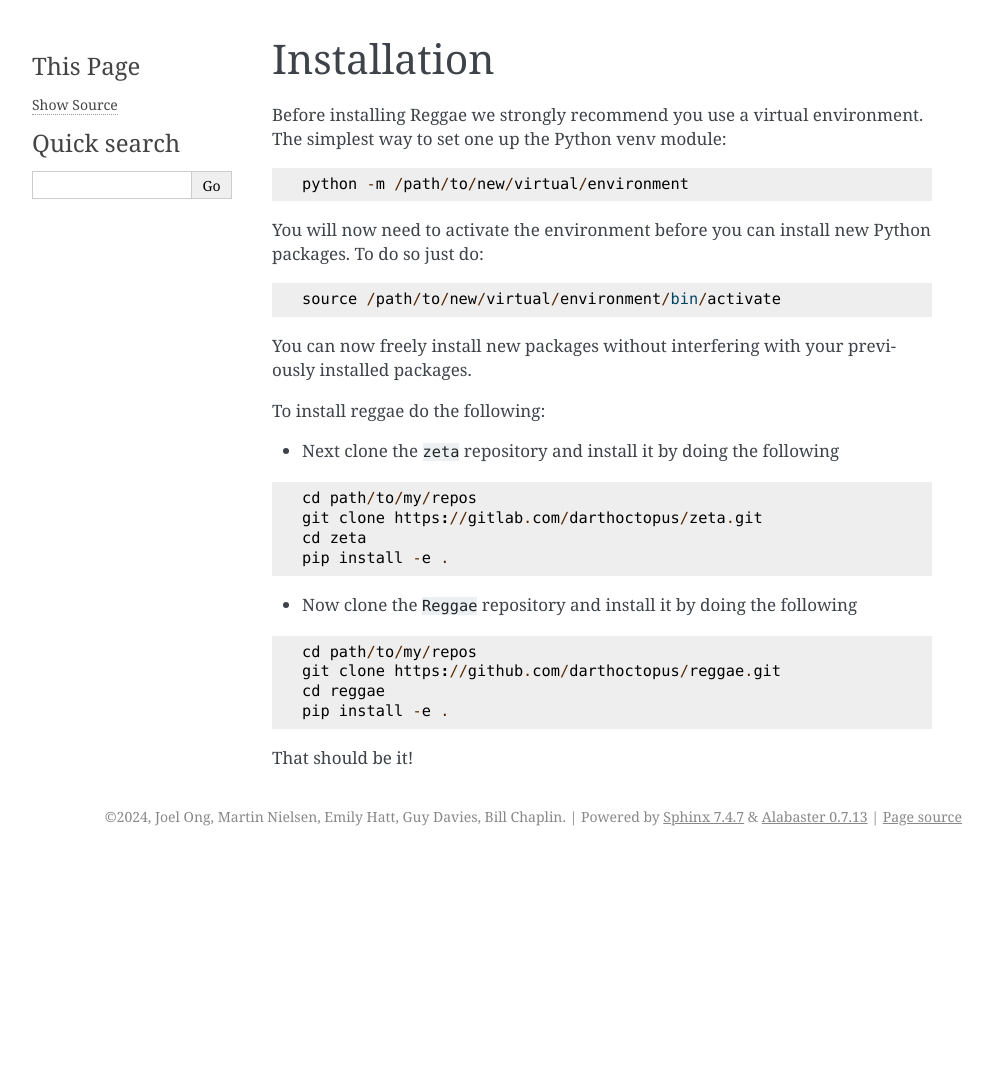
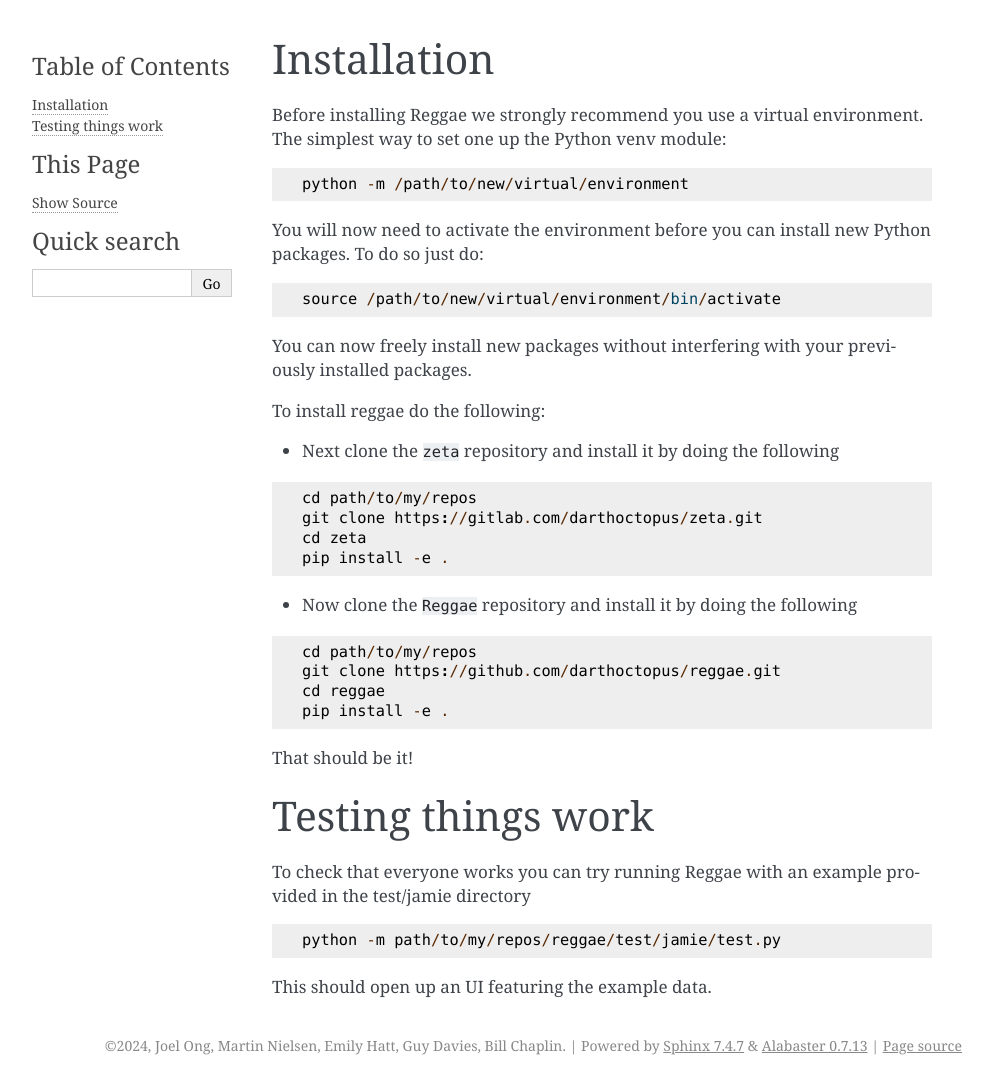
Before and after one commit to darthoctopus/reggae, a Sphinx documentation site: the page built from docs/installation.md, in a window 1280 px wide. Shown: the whole page, without its empty margins (148-1141 px from the left). Built offline with Sphinx 7.4.7, drawn with Linux system fonts in a browser that asks for light colours; before the commit the page ends 900 px from its top, so only the background shows below that.

Commit message:
adding test case to installation instructions

````diff
--- a/docs/installation.md
+++ b/docs/installation.md
@@ -26,3 +26,10 @@
 pip install -e .
 ```
 That should be it!
+
+# Testing things work
+To check that everyone works you can try running Reggae with an example provided in the test/jamie directory
+```
+python -m path/to/my/repos/reggae/test/jamie/test.py
+```
+This should open up an UI featuring the example data.
````
